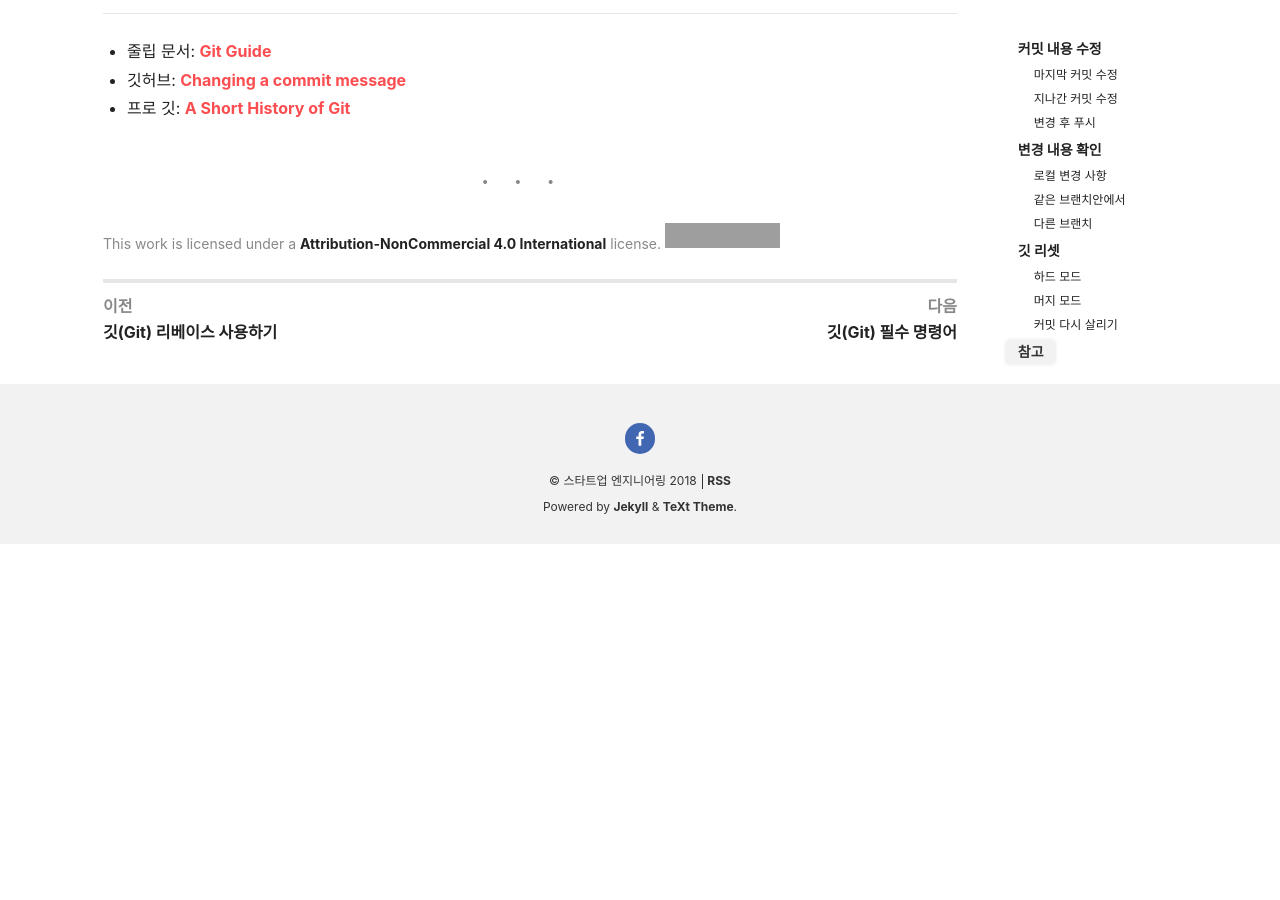
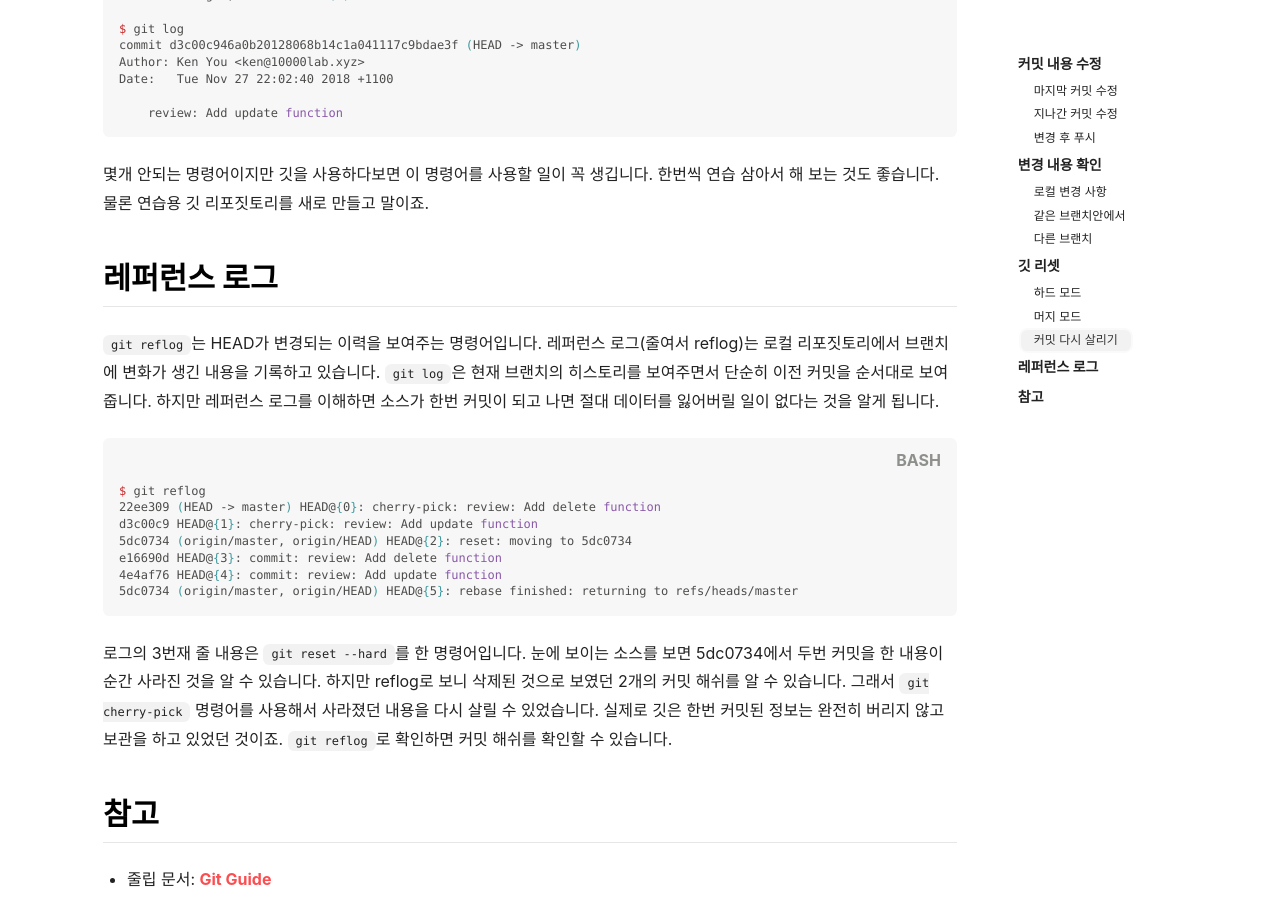
Before and after one commit to 10000lab/10000lab.github.io, a Jekyll site: the page built from _posts/2018-11-27-git-tips-you-need.md, in a window 1280 px wide and 900 px high, scrolled down 7321 px. Built offline with Jekyll 4.4.1, drawn with Linux system fonts in a browser that asks for light colours; nearby versions of some CDN libraries; comment, search, counter and statistics services are not loaded; before the commit the page ends 7865 px from its top, so only the background shows below that; some of the changed text lies outside the part shown; grey boxes are pictures that could not be loaded.

Commit message:
post: Add new content in git tips

```diff
--- a/_posts/2018-11-27-git-tips-you-need.md
+++ b/_posts/2018-11-27-git-tips-you-need.md
@@ -65,7 +65,10 @@
 2. 에디터가 열리면 원하는 대로 커밋 순서를 변경합니다. 저장합니다.
 
 ### 변경 후 푸시
-이미 푸시가 된 커밋 내용을 이렇게 변경하고 나서 다시 푸시를 하려면 에러가 납니다. 이때는 강제로 푸시를 해 줘야하는데요. 푸시하는 브랜치의 이름 앞에 `+`를 붙여 주면 됩니다. 예를 들어 `new_feature` 브랜치를 푸시하려고 한다면 `git push origin +new_feature`라고 실행하면 됩니다.
+이미 푸시가 된 커밋 내용을 이렇게 변경하고 나서 다시 푸시를 하려면 에러가 납니다. 깃 푸시는 로컬이 푸시를 하려고 하는 리모트의 커밋을 기반으로 하지 않으면 푸시를 거부하기때문이죠. 로컬의 커밋을 임의로 변경을 했기때문에 이미 리모트와는 다른 히스토리를 갖고 있어 푸시를 할 수 없는 겁니다. 이때는 강제로 푸시를 해 줘야하는데요. 푸시하는 브랜치의 이름 앞에 `+`를 붙여 주면 됩니다. 예를 들어 `new_feature` 브랜치를 푸시하려고 한다면 `git push origin +new_feature`라고 실행하면 됩니다. 여기서 아주 주의를 할 필요가 있습니다. 만일 해당 브랜치가 혼자만 사용하는 것이 아니라면 다른 개발자가 리모트의 브랜치를 받아서 소스를 수정한 후 푸시를 했을 수도 있기때문이죠. 이때 강제로 푸시를 하게되면 동료가 힘들게 개발한 내용이 사라지게 됩니다.
+
+#### force-with-lease
+강제로 푸시를 하는 푸시하는 브랜치의 이름 앞에 `+`를 붙여 주는 방법은 팀 동료가 수정한 내역을 강제로 삭제하는 문제를 발생시킬 수 있습니다. 이를 방지하기 위한 안전대책으로 `--force-with-lease ` 옵션을 사용할 수 있습니다. 리모트 브랜치가 현재 로컬 브랜치에서 푸시를 한 후에 변경된 내역이 없을 때만 강제로 푸시를 해 줍니다. 그렇지 않으면 에러를 내려줘서 실수로 수정 내용을 삭제하는 것을 방지해 줍니다.
 
 ## 변경 내용 확인
 ### 로컬 변경 사항
@@ -196,6 +199,19 @@
 
 몇개 안되는 명령어이지만 깃을 사용하다보면 이 명령어를 사용할 일이 꼭 생깁니다. 한번씩 연습 삼아서 해 보는 것도 좋습니다. 물론 연습용 깃 리포짓토리를 새로 만들고 말이죠.
 
+## 레퍼런스 로그
+`git reflog`는 HEAD가 변경되는 이력을 보여주는 명령어입니다. 레퍼런스 로그(줄여서 reflog)는 로컬 리포짓토리에서 브랜치에 변화가 생긴 내용을 기록하고 있습니다. `git log`은 현재 브랜치의 히스토리를 보여주면서 단순히 이전 커밋을 순서대로 보여줍니다. 하지만 레퍼런스 로그를 이해하면 소스가 한번 커밋이 되고 나면 절대 데이터를 잃어버릴 일이 없다는 것을 알게 됩니다.
+{% highlight bash %}
+$ git reflog
+22ee309 (HEAD -> master) HEAD@{0}: cherry-pick: review: Add delete function
+d3c00c9 HEAD@{1}: cherry-pick: review: Add update function
+5dc0734 (origin/master, origin/HEAD) HEAD@{2}: reset: moving to 5dc0734
+e16690d HEAD@{3}: commit: review: Add delete function
+4e4af76 HEAD@{4}: commit: review: Add update function
+5dc0734 (origin/master, origin/HEAD) HEAD@{5}: rebase finished: returning to refs/heads/master
+{% endhighlight %}
+로그의 3번재 줄 내용은 `git reset --hard`를 한 명령어입니다. 눈에 보이는 소스를 보면 5dc0734에서 두번 커밋을 한 내용이 순간 사라진 것을 알 수 있습니다. 하지만 reflog로 보니 삭제된 것으로 보였던 2개의 커밋 해쉬를 알 수 있습니다. 그래서 `git cherry-pick` 명령어를 사용해서 사라졌던 내용을 다시 살릴 수 있었습니다. 실제로 깃은 한번 커밋된 정보는 완전히 버리지 않고 보관을 하고 있었던 것이죠. `git reflog`로 확인하면 커밋 해쉬를 확인할 수 있습니다.
+
 
 ## 참고
 - 줄립 문서: [Git Guide](https://zulip.readthedocs.io/en/latest/git/fixing-commits.html)
```
